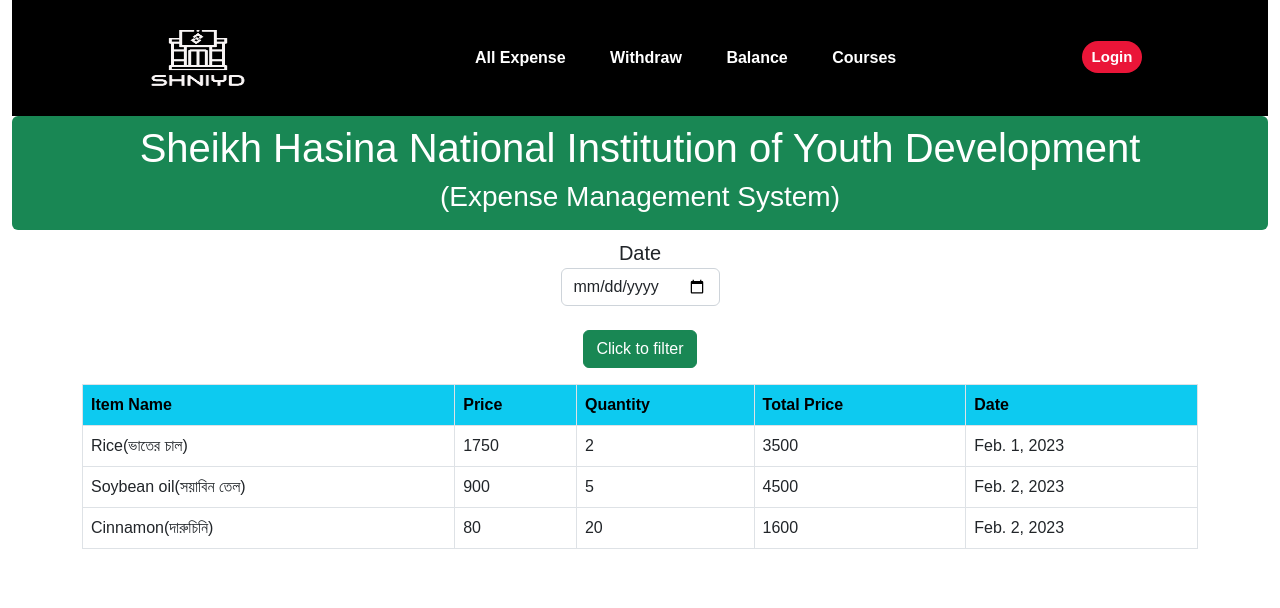
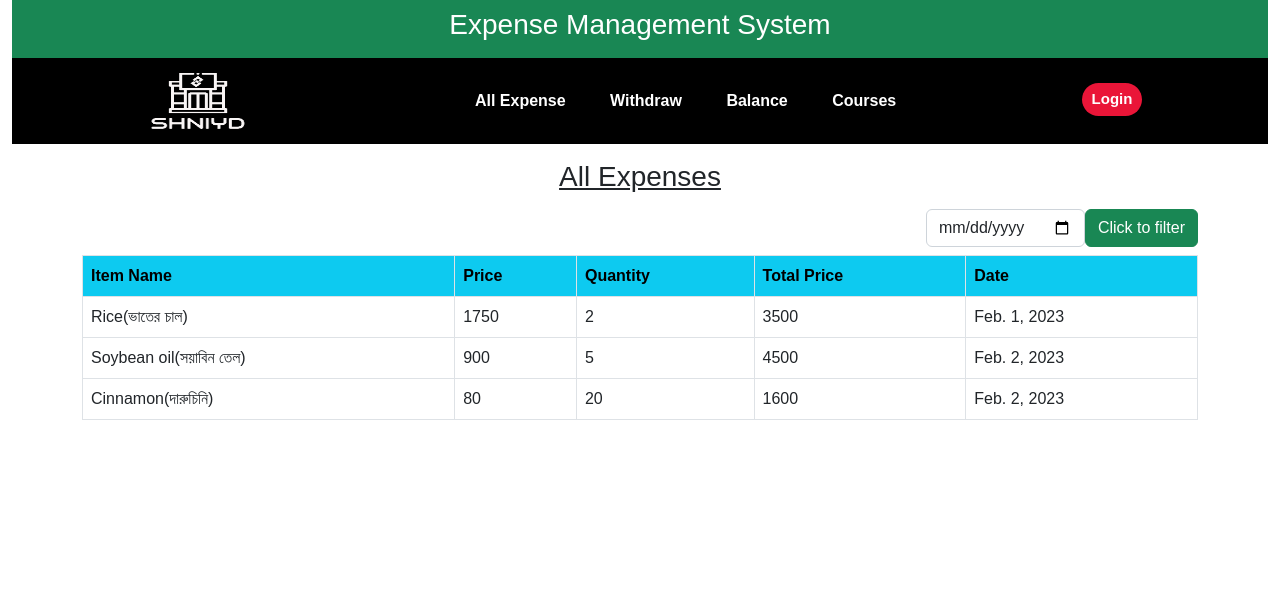
Before and after one commit to alamindesign/Expense-Management, a Django app: page / in a window 1280 px wide. Shown: the top 608 px of the page. Run offline with Django 3.2, Linux system fonts and the light colour scheme; data comes from the database, SQL or seed files in the repository; both versions use the stored data as it was after the commit; some libraries are stand-ins or nearby versions.

Commit message:
adjusted design

```diff
--- a/ExpenseManagement/static/css/style.css
+++ b/ExpenseManagement/static/css/style.css
@@ -13,7 +13,7 @@ nav {
   display: flex;
   align-items: center;
   justify-content: space-between;
-  padding: 20px 0;
+  padding: 5px 0;
   padding-left: 10%;
   padding-right: 10%;
   background: #000;
--- a/ExpenseManagement/templates/expenseApp/base.html
+++ b/ExpenseManagement/templates/expenseApp/base.html
@@ -19,6 +19,9 @@
   </head>
   <body>
     <div class="container-fluid">
+      <div class="text-bg-success text-center py-2">
+        <h3> Expense Management System </h3>
+    </div>
 
 
     <div class="main">
@@ -34,12 +37,6 @@
         <button type="button" class="mt-3">Login</button>
 
       </nav>
-
-
-    <div class="text-bg-success text-center py-2 mb-2 rounded">
-        <h1>Sheikh Hasina National Institution of Youth Development</h1>
-        <h3> (Expense Management System) </h3>
-    </div>
       {% block content%}
       {% endblock%}
     </div>
--- a/ExpenseManagement/templates/expenseApp/course.html
+++ b/ExpenseManagement/templates/expenseApp/course.html
@@ -1,7 +1,7 @@
 {% extends 'expenseApp/base.html'%}
 {% block content %}
 <div class="container">
-    <h3 class="text-center py-2 text-decoration-underline">(Course List)</h3>
+    <h3 class="text-center py-2 text-decoration-underline">Course List</h3>
     <table class="table table-bordered table-hover">
         <tr class="text-bg-info">
             <th>Course</th>
--- a/ExpenseManagement/templates/expenseApp/index.html
+++ b/ExpenseManagement/templates/expenseApp/index.html
@@ -2,14 +2,13 @@
 {% block content %}
 <div class="container">
 <!-- filter start -->
-<div class="text-center">
-
-    <form action="" method="post">
+<div class="text-center py-2">
+    <h3 class="text-center py-2 text-decoration-underline">All Expenses</h3>
+    <form class="d-flex justify-content-end align-items-center" action="" method="post">
         {% csrf_token %}
-            <label for="date"><span style="font-weight: 500; font-size: 20px; padding-top:5px;">Date</span></label>
-            <input id="date" type="date" class="form-control" name="date" style="width: fit-content; margin: 0 auto;"><br>
+            <input id="date" type="date" class="form-control" name="date" style="width: fit-content;">
         <!-- It's time to submit this form -->
-            <input type="submit" value="Click to filter" class="btn btns btn-success mb-3">
+            <input type="submit" value="Click to filter" class="btn btns btn-success">
     </form>
 
 </div>
```
Also changed, not shown: ExpenseManagement/templates/expenseApp/dailyBalance.html (+5 -6 lines), ExpenseManagement/templates/expenseApp/withdraw.html (+5 -6 lines), ExpenseManagement/db.sqlite3.
